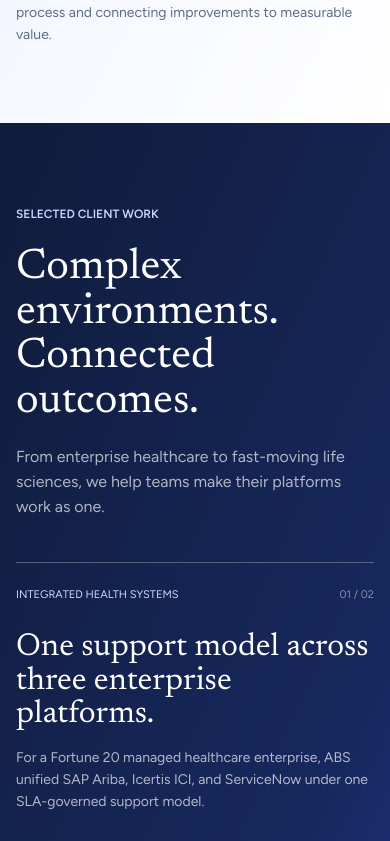
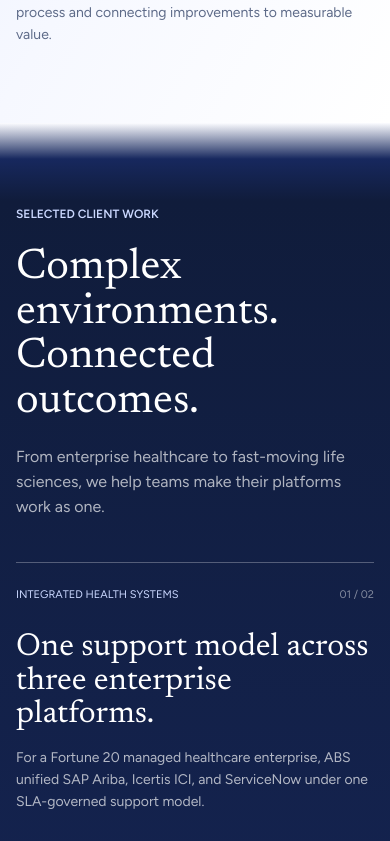
Before and after one commit to krish4245/abs-web, a React (Vite) app: page / in a window 390 px wide. Shown: the part 3102-3943 px from the top of the page. Built offline with nearby package versions, Linux system fonts and the light colour scheme.

Commit message:
Smooth blue section transitions

```diff
--- a/src/index.css
+++ b/src/index.css
@@ -115,7 +115,7 @@ p { max-width: 62ch; color: var(--muted); }
 .fw .panel p { max-width: 450px; font-size: 14px; }
 
 /* Client work */
-.work { background: linear-gradient(115deg, #101c3b 0%, #17285e 62%, #263b9d 100%); color: var(--white); }
+.work { background: linear-gradient(180deg, transparent 0, #17285e 54px, #101c3b 116px, #17285e calc(100% - 90px), rgba(16, 28, 59, 0) 100%); color: var(--white); }
 .work-heading { display: flex; align-items: end; justify-content: space-between; gap: 50px; margin-bottom: 58px; }
 .work-heading h2 { font-size: 52px; }
 .work-heading .section-kicker { color: var(--citrus); }
@@ -178,6 +178,7 @@ p { max-width: 62ch; color: var(--muted); }
 @media (max-width: 760px) {
   .wrap { width: min(100% - 40px, 580px); }
   section { padding: 78px 0; }
+  .work { background: linear-gradient(180deg, transparent 0, #17285e 36px, #101c3b 78px, #17285e calc(100% - 64px), rgba(16, 28, 59, 0) 100%); }
   h2 { font-size: 42px; }
   .nav-wrap { height: 68px; }
   .menu-toggle { display: grid; width: 42px; height: 42px; align-content: center; justify-items: center; gap: 6px; margin-left: auto; border: 1px solid var(--line); background: transparent; }
```
